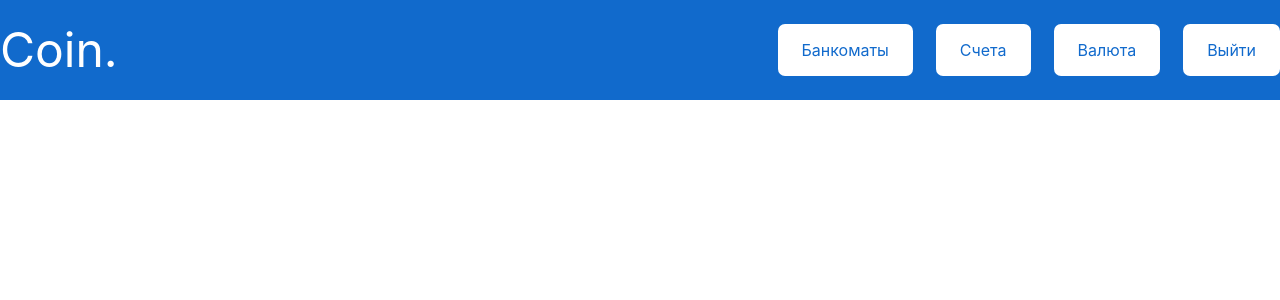
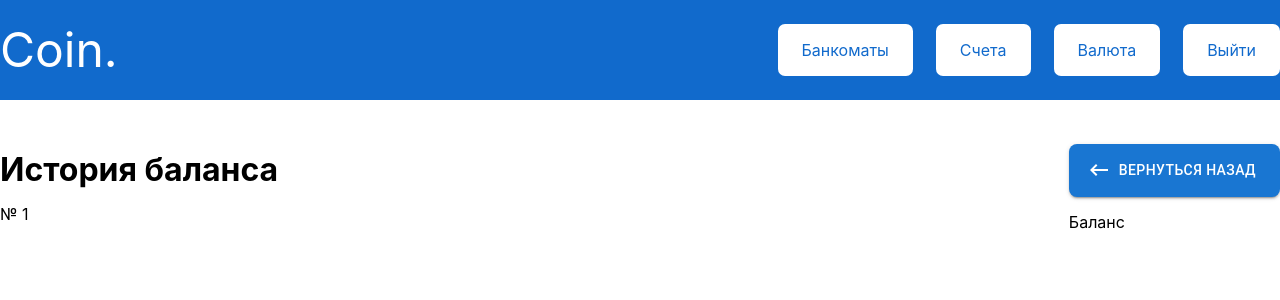
Before and after one commit to alex8023g/coin-front-end, a React (Create React App) app in the folder coin/: page /balance/1 in a window 1280 px wide. Shown: the top 300 px of the page. Built offline with nearby package versions, Linux system fonts and the light colour scheme.

Commit message:
add BalancePage

```diff
--- a/coin/src/AccountPage/AccountPage.tsx
+++ b/coin/src/AccountPage/AccountPage.tsx
@@ -34,20 +34,6 @@ export function AccountPage() {
   // console.log(window.location.href.split('/').at(-1));
 
   const token = sessionStorage.getItem('auth');
-  // const monthName: { [N: string]: string } = {
-  //   '01': 'янв',
-  //   '02': 'фев',
-  //   '03': 'мар',
-  //   '04': 'апр',
-  //   '05': 'май',
-  //   '06': 'июн',
-  //   '07': 'июл',
-  //   '08': 'авг',
-  //   '09': 'сен',
-  //   '10': 'окт',
-  //   '11': 'ноя',
-  //   '12': 'дек',
-  // };
 
   const monthNameArr = [
     '',
@@ -192,6 +178,7 @@ export function AccountPage() {
             </Button>
           </div>
         </Paper>
+        <Link to={'/balance/' + account}>
           <Paper
             elevation={7}
             sx={{
@@ -223,7 +210,9 @@ export function AccountPage() {
               </BarChart>
             </ResponsiveContainer>
           </Paper>
+        </Link>
       </div>
+      <Link to={'/balance/' + account}>
         <Paper
           elevation={7}
           sx={{
@@ -277,6 +266,7 @@ export function AccountPage() {
             </tbody>
           </table>
         </Paper>
+      </Link>
     </>
   );
 }
--- a/coin/src/AccountPage/accountpage.module.css
+++ b/coin/src/AccountPage/accountpage.module.css
@@ -31,6 +31,7 @@ h1 {
 
 .table {
   width: 100%;
+  border-collapse: collapse;
 }
 
 .thead {
@@ -63,4 +64,5 @@ h1 {
 
 .tr {
   height: 50px;
+  border-bottom: 1px solid rgba(0, 82, 255, 0.1);
 }
--- a/coin/src/App.css
+++ b/coin/src/App.css
@@ -126,6 +126,7 @@ pre {
 
 a {
   background-color: transparent;
+  text-decoration: none;
 }
 
 /**
--- a/coin/src/App.tsx
+++ b/coin/src/App.tsx
@@ -9,6 +9,7 @@ import { HomePage } from './HomePage';
 import { CurrencyPage } from './CurrencyPage';
 import { AtmPage } from './AtmPage';
 import { AccountPage } from './AccountPage';
+import { BalancePage } from './BalancePage';
 
 function App() {
   const [isUser, setIsUser] = useState(false);
@@ -23,6 +24,7 @@ function App() {
           <Route path="atm" element={<AtmPage />} />
           <Route path="login" element={<LoginPage />} />
           <Route path="currency" element={<CurrencyPage />} />
+          <Route path="balance/:account" element={<BalancePage />} />
         </Routes>
       </Layout>
     </BrowserRouter>
--- /dev/null
+++ b/coin/src/BalancePage/BalancePage.tsx
@@ -0,0 +1,36 @@
+import React from 'react';
+import styles from './balancepage.module.css';
+import { Link, useParams } from 'react-router-dom';
+import { Button } from '@mui/material';
+import KeyboardBackspaceIcon from '@mui/icons-material/KeyboardBackspace';
+
+export function BalancePage() {
+  const { account } = useParams();
+
+  return (
+    <>
+      <div className={styles.firstLineContainer}>
+        <div>
+          <h1 className={styles.title}>История баланса</h1>
+          <p>№ {account}</p>
+        </div>
+        <div>
+          <Link to={'/account/' + account}>
+            <Button
+              variant="contained"
+              // onClick={createAccount}
+              sx={{ p: '14px 24px 14px 18px', borderRadius: 2 }}
+            >
+              <KeyboardBackspaceIcon sx={{ mr: 1 }} />
+              вернуться назад
+            </Button>
+          </Link>
+          <p>
+            <span className={styles.spanBalance}>Баланс</span>
+            {/* <span style={{ float: 'right' }}>{accData.balance} ₽</span> */}
+          </p>
+        </div>
+      </div>
+    </>
+  );
+}
--- /dev/null
+++ b/coin/src/BalancePage/balancepage.module.css
@@ -0,0 +1,8 @@
+h1 {
+  margin: 0;
+}
+.firstLineContainer {
+  display: flex;
+  justify-content: space-between;
+  align-items: center;
+}
--- /dev/null
+++ b/coin/src/BalancePage/index.ts
@@ -0,0 +1 @@
+export * from './BalancePage';
```
Lines whose indentation alone changed are shown as unchanged.
